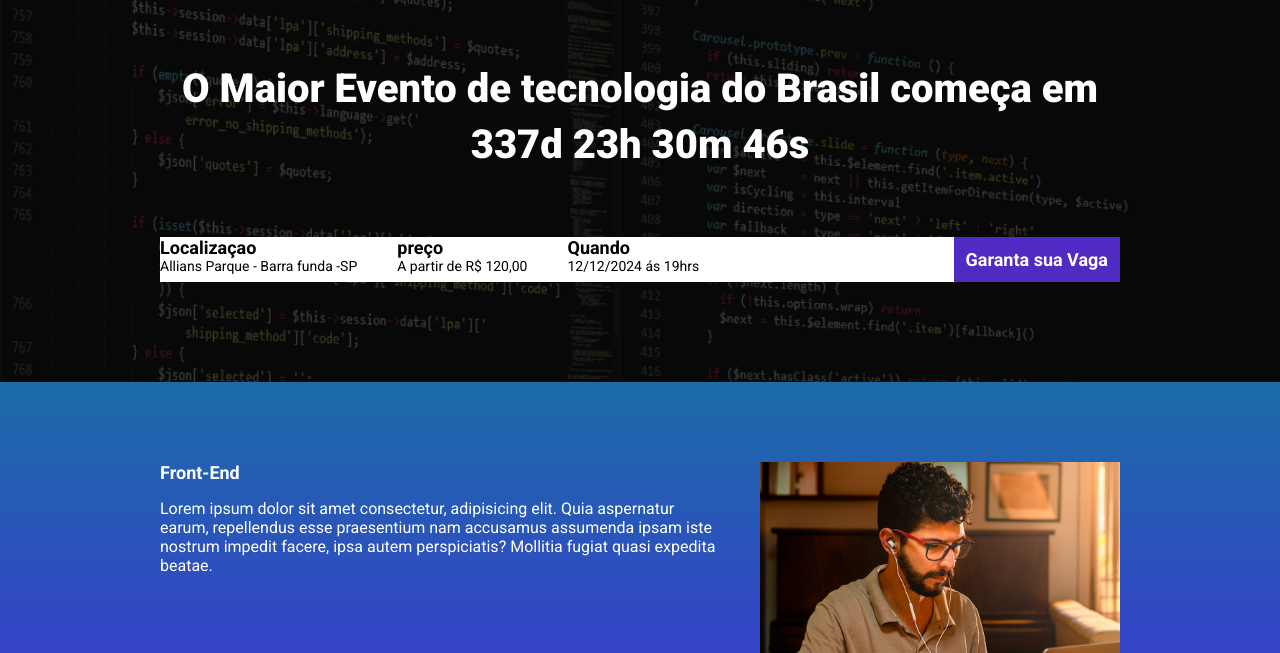
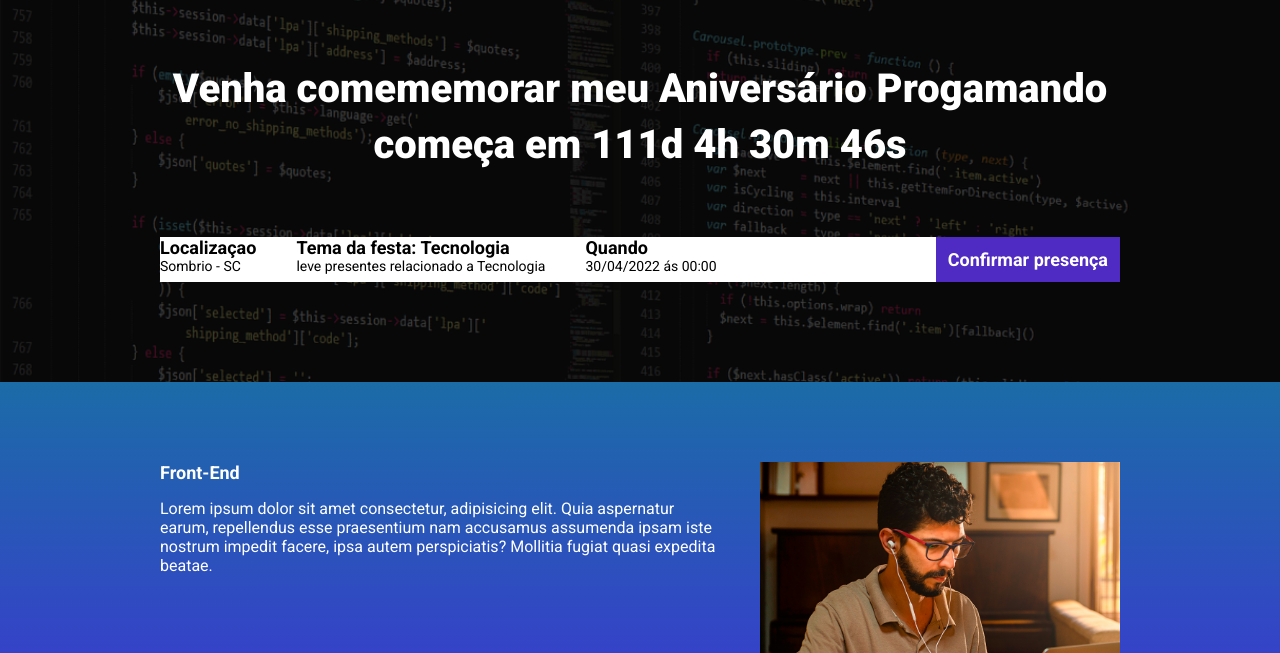
Before and after one commit to gabrielfilipedev/Ebac_Exercicio_anivers-rio, a website built with Parcel: page src/index.html in a window 1280 px wide. Shown: the part 147-800 px from the top of the page. Built offline with nearby package versions, Linux system fonts and the light colour scheme.

Commit message:
aniversario

```diff
--- a/package.json
+++ b/package.json
@@ -13,6 +13,7 @@
   "devDependencies": {
     "@parcel/transformer-sass": "^2.11.0",
     "parcel": "^2.11.0",
+    "sass": "^1.69.7",
     "sharp": "^0.31.3"
   }
 }
--- a/src/index.html
+++ b/src/index.html
@@ -18,25 +18,25 @@
     <div class="container">
         <img class="hero__logo" src="images/ebac_logo.svg" alt="Logo">
         <p class="hero__text">
-            O Maior Evento de tecnologia do Brasil começa em <span id="contador"></span>
+            Venha comememorar meu Aniversário Progamando  começa em <span id="contador"></span>
         </p>
         <div class="infos-bar">
             <ul class="infos-bar__infos">
                 <li class="infos-bar__infos__item">
                     <b>Localizaçao</b>
-                    Allians Parque - Barra funda -SP
+                    Sombrio - SC
                 </li>
                 <li class="infos-bar__infos__item">
-                    <b>preço</b>
-                    A partir de R$ 120,00
+                    <b>Tema da festa: Tecnologia</b>
+                    leve presentes relacionado a Tecnologia
                 </li>
                 <li class="infos-bar__infos__item">
                     <b>Quando</b>
-                    12/12/2024 ás 19hrs
+                    30/04/2022 ás 00:00
                 </li>
             </ul>
             <a href="#" class="button button--primary">
-                Garanta sua Vaga
+                Confirmar presença
             </a>
         </div>
     </div>
--- a/src/scripts/main.js
+++ b/src/scripts/main.js
@@ -1,6 +1,6 @@
 AOS.init();
 
-const dataDoEvento = new Date("Dec 12, 2024 19:00:00");
+const dataDoEvento = new Date("april 30, 2024 00:00:00");
 const timeStampDoEvento = dataDoEvento.getTime();
 
 const contaAsHoras = setInterval(function(){
```
Also changed, not shown: 1 other file.
